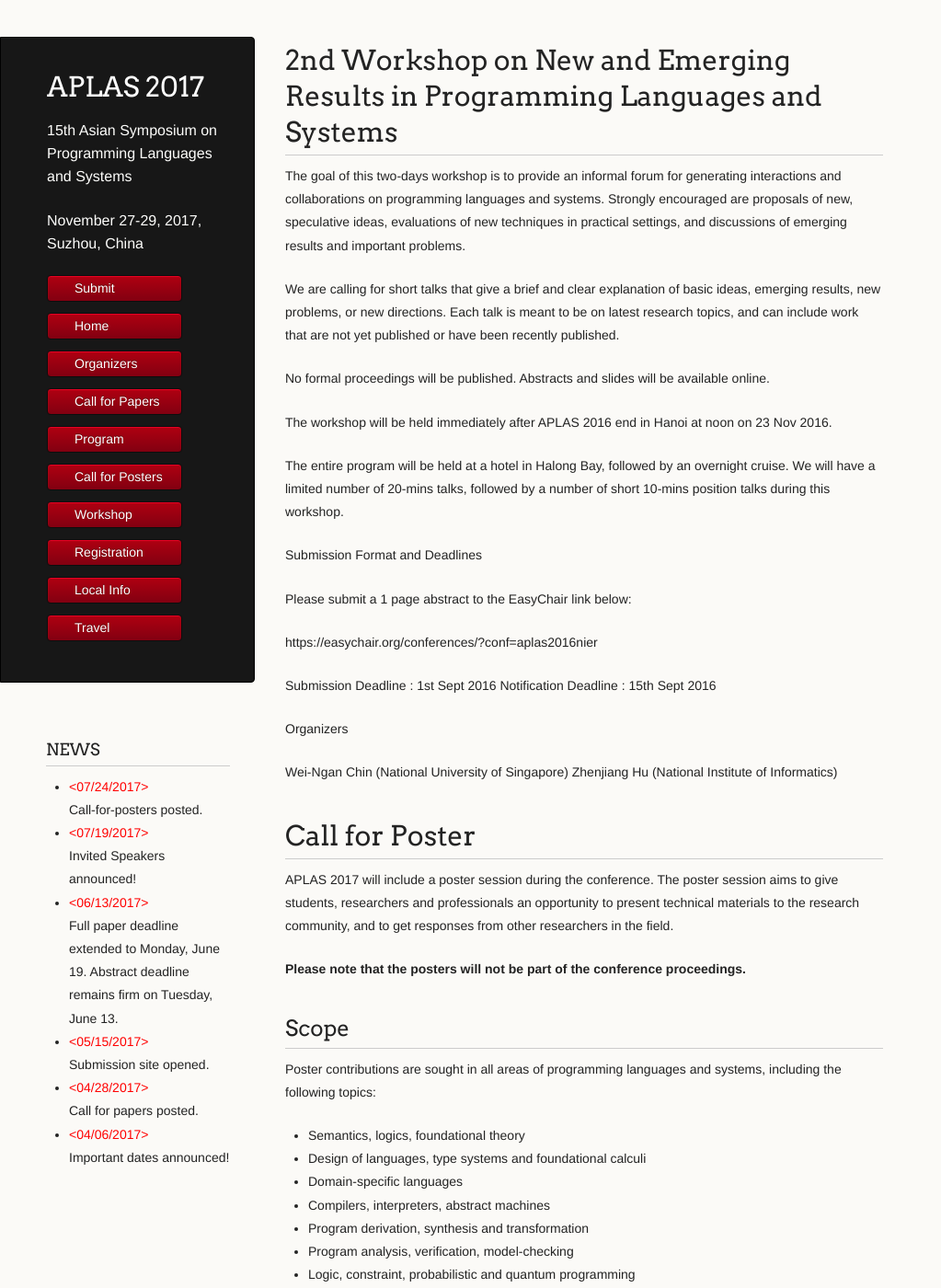
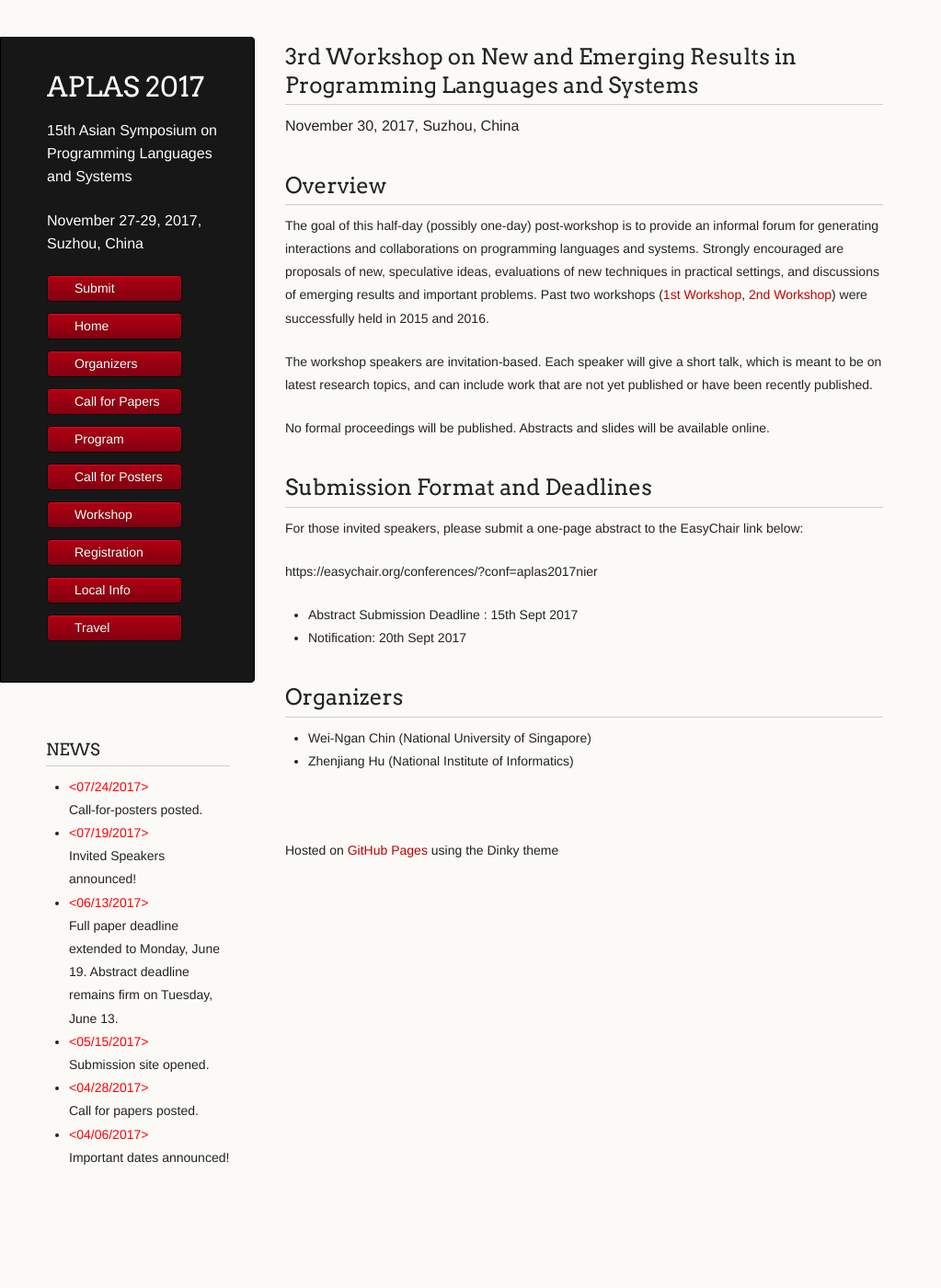
Before and after one commit to www-aplas/www-aplas.github.io, a Jekyll site: the page built from workshop.md, in a window 1280 px wide and 1400 px high. Shown: the whole window at 92% size, without its empty margins (0-1023 px from the left). Built offline with Jekyll 4.4.1, drawn with Linux system fonts in a browser that asks for light colours; our own code applies the rules of GitHub Pages for plain Markdown files; a script that is not in the unit is left out; some of the changed text lies outside the part shown.

Commit message:
revision

```diff
--- a/workshop.md
+++ b/workshop.md
@@ -1,64 +1,27 @@
-# 2nd Workshop on New and Emerging Results in Programming Languages and Systems
+## 3rd Workshop on New and Emerging Results in Programming Languages and Systems
 
-The goal of this two-days workshop is to provide an informal forum for generating interactions and collaborations on programming languages and systems. Strongly encouraged are proposals of new, speculative ideas, evaluations of new techniques in practical settings, and discussions of emerging results and important problems.
+<p class="header">November 30, 2017, Suzhou, China</p>
 
-We are calling for short talks that give a brief and clear explanation of basic ideas, emerging results, new problems, or new directions. Each talk is meant to be on latest research topics, and can include work that are not yet published or have been recently published.
+## Overview
+
+The goal of this half-day (possibly one-day) post-workshop is to provide an informal forum for generating interactions and collaborations on programming languages and systems. Strongly encouraged are proposals of new, speculative ideas, evaluations of new techniques in practical settings, and discussions of emerging results and important problems. Past two  workshops ([1st Workshop](http://pl.postech.ac.kr/aplas2015/aplas15-workshop), [2nd Workshop](http://loris-5.d2.comp.nus.edu.sg/aplas16-workshop/))
+were successfully held in 2015 and 2016.
+
+The workshop speakers are invitation-based. Each speaker will give a short talk, which is meant to be on latest research topics, and can include work that are not yet published or have been recently published.
 
 No formal proceedings will be published. Abstracts and slides will be available online.
 
-The workshop will be held immediately after APLAS 2016 end in Hanoi at noon on 23 Nov 2016.
+## Submission Format and Deadlines
 
-The entire program will be held at a hotel in Halong Bay, followed by an overnight cruise. We will have a limited number of 20-mins talks, followed by a number of short 10-mins position talks during this workshop.
+For those invited speakers, please submit a one-page abstract to the EasyChair link below:
 
-Submission Format and Deadlines
+https://easychair.org/conferences/?conf=aplas2017nier
 
-Please submit a 1 page abstract to the EasyChair link below:
-
-https://easychair.org/conferences/?conf=aplas2016nier
-
-Submission Deadline	: 1st Sept 2016
-Notification Deadline	: 15th Sept 2016
+- Abstract Submission Deadline	: 15th Sept 2017
+- Notification: 20th Sept 2017
 
 
-Organizers
+## Organizers
 
-Wei-Ngan Chin (National University of Singapore)
-Zhenjiang Hu (National Institute of Informatics)
-
-
-# Call for Poster
-APLAS 2017 will include a poster session during the conference. The poster session aims to give students, researchers and professionals an opportunity to present technical materials to the research community, and to get responses from other researchers in the field.
-
-**Please note that the posters will not be part of the conference proceedings.**
-
-## Scope
-
-Poster contributions are sought in all areas of programming languages and systems, including the following topics:
-
-- Semantics, logics, foundational theory
-- Design of languages, type systems and foundational calculi
-- Domain-specific languages
-- Compilers, interpreters, abstract machines
-- Program derivation, synthesis and transformation
-- Program analysis, verification, model-checking
-- Logic, constraint, probabilistic and quantum programming
-- Software security
-- Concurrency and parallelism
-- Tools and environments for programming and implementation
-
-## Submission
-
-Each presenter should submit an extended abstract of no longer than two 8.5×11 inch pages in PDF via the submission web page, easychair (<https://easychair.org/cfp/aplas2017poster>) by 15 September. The submission should include the title and the complete list of author(s) and affiliation(s). Your abstract should contain a brief description of your problem, the key contributions of your work, how your work compares to prior research, and any results from evaluation.
-
-You can use ACM template to format your submission, and the ACM template link is here: <https://www.acm.org/publications/proceedings-template>.
-
-We will announce the accepted presentations on 22 September. We hope to accommodate every presentation, but may restrict them (based on relevance and interest to the community) due to space constraints.
-
-## Important Dates
-- Submission due: 15 September 2017 (Sunday), 23:59 AoE
-- Author Notification: 22 September 2017 (Friday)
-- Conference: 27-29 November 2017 (Monday - Wednesday)
-
-### Contact
-
-Poster chair: Yu Zhang (yuzhang AT ustc.edu.cn)
+- Wei-Ngan Chin (National University of Singapore)
+- Zhenjiang Hu (National Institute of Informatics)
```
